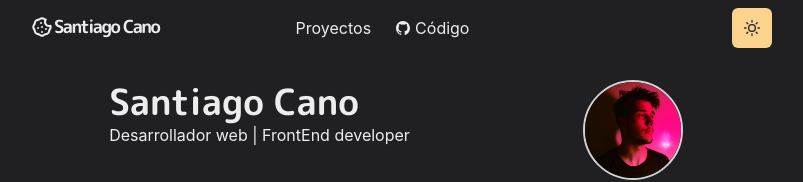
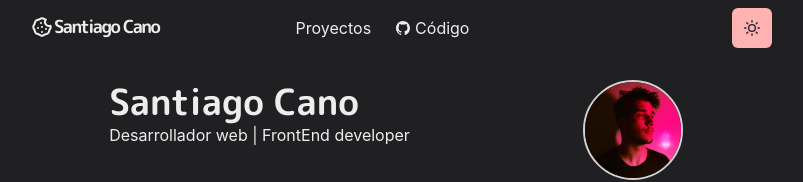
Before and after one commit to santicano2/santiPortfolio, a Next.js app: page / in a window 1280 px wide. Shown: the top 182 px of the page, without its empty margins (244-1047 px from the left). Built offline with nearby package versions, Linux system fonts and the light colour scheme.

Commit message:
cambiados coloress de boton para cambiar tema

```diff
--- a/components/theme-toggle-button.js
+++ b/components/theme-toggle-button.js
@@ -7,7 +7,7 @@ const ThemeToggleButton = () => {
   return (
     <IconButton
       aria-label="Cambiar tema"
-      colorScheme={useColorModeValue('purple', 'orange')}
+      colorScheme={useColorModeValue('blue', 'red')}
       icon={useColorModeValue(<MoonIcon />, <SunIcon />)}
       onClick={toggleColorMode}
     ></IconButton>
```
